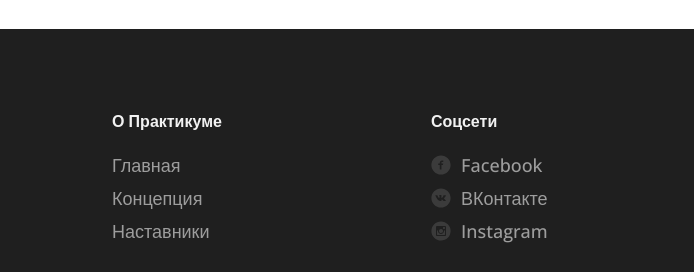
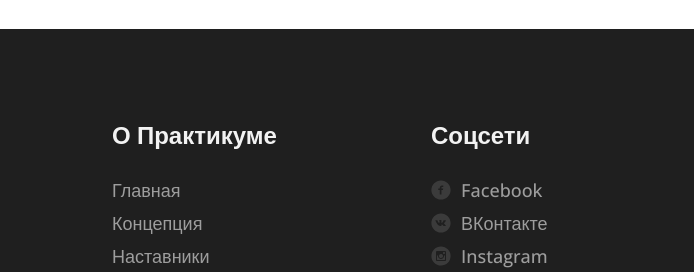
Before and after one commit to HannaPs2003/123123, a plain HTML site: page index.html in a window 1280 px wide. Shown: the part 7633-7905 px from the top of the page, 586-1280 px from the left. Drawn offline with nearby package versions, Linux system fonts and the light colour scheme.

Commit message:
Feature// practicum NEXT_VERSION BEM

```diff
--- /dev/null
+++ b/blocks/footer/__title/footer__title.css
@@ -0,0 +1,7 @@
+.footer__title{
+    min-width: max-content;
+    margin-bottom: 30px;
+    font-weight: 700;
+    font-size: 24px;
+    line-height: 1.15em;
+}
--- a/blocks/footer/footer.css
+++ b/blocks/footer/footer.css
@@ -1,4 +1,4 @@
-@import "__title/footer__wrapper.css";
+@import "__title/footer__title.css";
 @import "__wrapper/footer__wrapper.css";
 @import "__logo/footer_logo.css";
 
```
Also changed, not shown: blocks/footer/__title/footer__wrapper.css (deleted).
